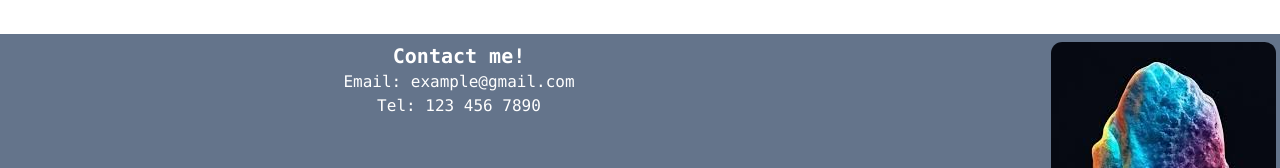
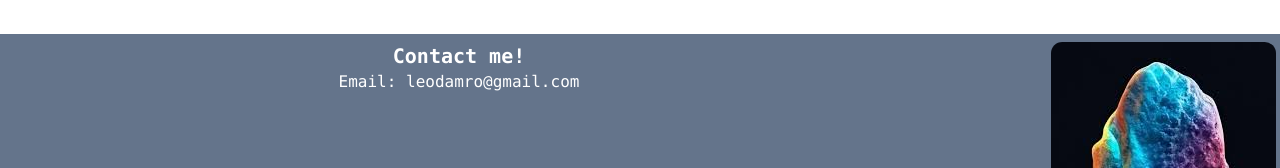
Before and after one commit to minty388code/leos-emporium, a plain HTML site: page index.html in a window 1280 px wide. Shown: the part 790-958 px from the top of the page. Drawn offline with nearby package versions, Linux system fonts and the light colour scheme.

Commit message:
UPDATE MAIL

```diff
--- a/index.html
+++ b/index.html
@@ -43,9 +43,7 @@
                 <h1 class="text-xl font-bold">Contact me!</h1>
                 <p>
                     <!-- Add personal info -->
-                    Email: example@gmail.com
-                    <br>
-                    Tel: 123 456 7890
+                    Email: leodamro@gmail.com
                 </p>
             </div>
             <img src="shiny-rock-image-1.jpg" alt="Shiny rock image" class="h-[100%] rounded-[5%] ml-auto">
```
